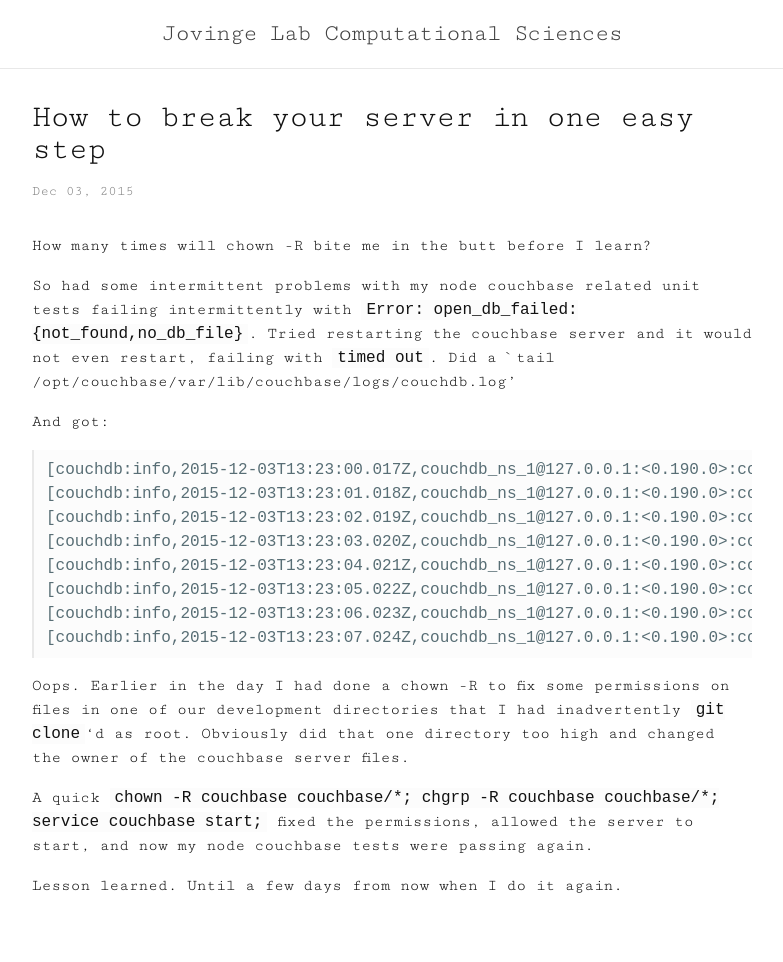
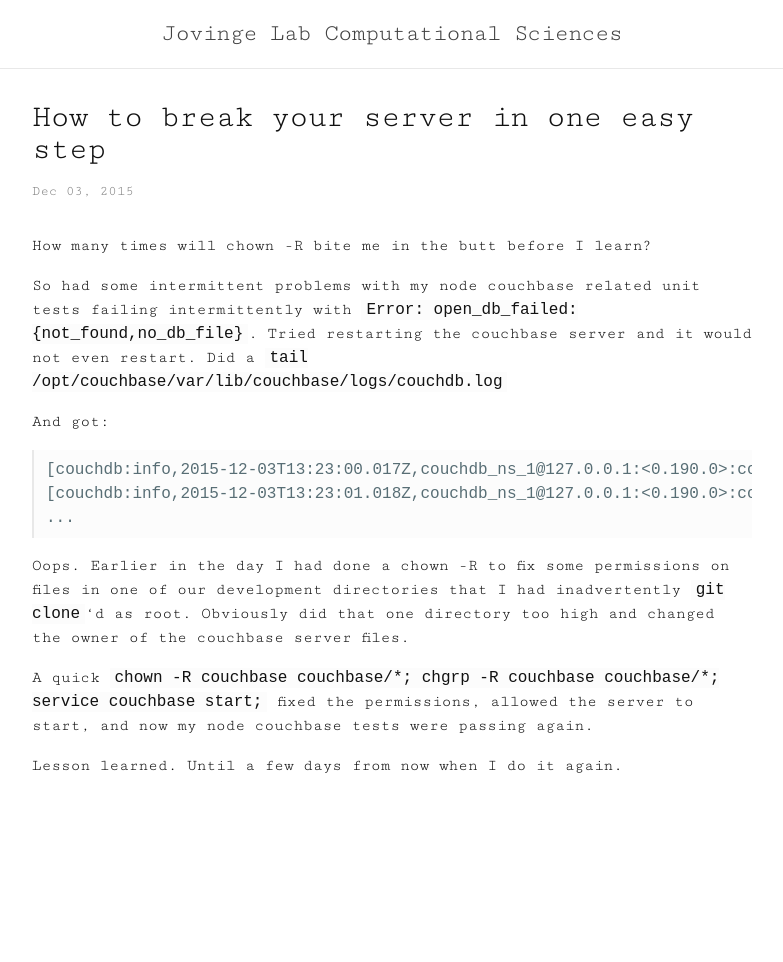
Before and after one commit to JovingeLabSoftware/JovingeLabSoftware.github.io, a Jekyll site: the page built from _posts/2015-12-02-how-to-break-things.md, in a window 1280 px wide. Shown: the whole page, without its empty margins (248-1031 px from the left). Built offline with Jekyll 4.4.1, drawn with Linux system fonts in a browser that asks for light colours; Markdown is read by kramdown in place of the engine named in the settings; after the commit the page ends 900 px from its top, so only the background shows below that.

````diff
--- a/_posts/2015-12-02-how-to-break-things.md
+++ b/_posts/2015-12-02-how-to-break-things.md
@@ -11,19 +11,14 @@
 
 So had some intermittent problems with my node couchbase related unit tests failing intermittently with
 `Error: open_db_failed: {not_found,no_db_file}`.  Tried restarting the couchbase server and it would not even
-restart, failing with `timed out`.  Did a `tail /opt/couchbase/var/lib/couchbase/logs/couchdb.log'
+restart.  Did a `tail /opt/couchbase/var/lib/couchbase/logs/couchdb.log`
 
 And got:
 
 ```
 [couchdb:info,2015-12-03T13:23:00.017Z,couchdb_ns_1@127.0.0.1:<0.190.0>:couch_log:info:41]eacces error opening file "/mnt/lincs/couchbase/data/_users.couch.1" waiting 1000ms to retry
 [couchdb:info,2015-12-03T13:23:01.018Z,couchdb_ns_1@127.0.0.1:<0.190.0>:couch_log:info:41]eacces error opening file "/mnt/lincs/couchbase/data/_users.couch.1" waiting 1000ms to retry
-[couchdb:info,2015-12-03T13:23:02.019Z,couchdb_ns_1@127.0.0.1:<0.190.0>:couch_log:info:41]eacces error opening file "/mnt/lincs/couchbase/data/_users.couch.1" waiting 1000ms to retry
-[couchdb:info,2015-12-03T13:23:03.020Z,couchdb_ns_1@127.0.0.1:<0.190.0>:couch_log:info:41]eacces error opening file "/mnt/lincs/couchbase/data/_users.couch.1" waiting 1000ms to retry
-[couchdb:info,2015-12-03T13:23:04.021Z,couchdb_ns_1@127.0.0.1:<0.190.0>:couch_log:info:41]eacces error opening file "/mnt/lincs/couchbase/data/_users.couch.1" waiting 1000ms to retry
-[couchdb:info,2015-12-03T13:23:05.022Z,couchdb_ns_1@127.0.0.1:<0.190.0>:couch_log:info:41]eacces error opening file "/mnt/lincs/couchbase/data/_users.couch.1" waiting 1000ms to retry
-[couchdb:info,2015-12-03T13:23:06.023Z,couchdb_ns_1@127.0.0.1:<0.190.0>:couch_log:info:41]eacces error opening file "/mnt/lincs/couchbase/data/_users.couch.1" waiting 1000ms to retry
-[couchdb:info,2015-12-03T13:23:07.024Z,couchdb_ns_1@127.0.0.1:<0.190.0>:couch_log:info:41]eacces error opening file "/mnt/lincs/couchbase/data/_users.couch.1" waiting 1000ms to retry
+...
 ```
 
 Oops.  Earlier in the day I had done a chown -R to fix some permissions on files in one of our development directories that I had inadvertently `git clone`'d as root.  Obviously did that
````
